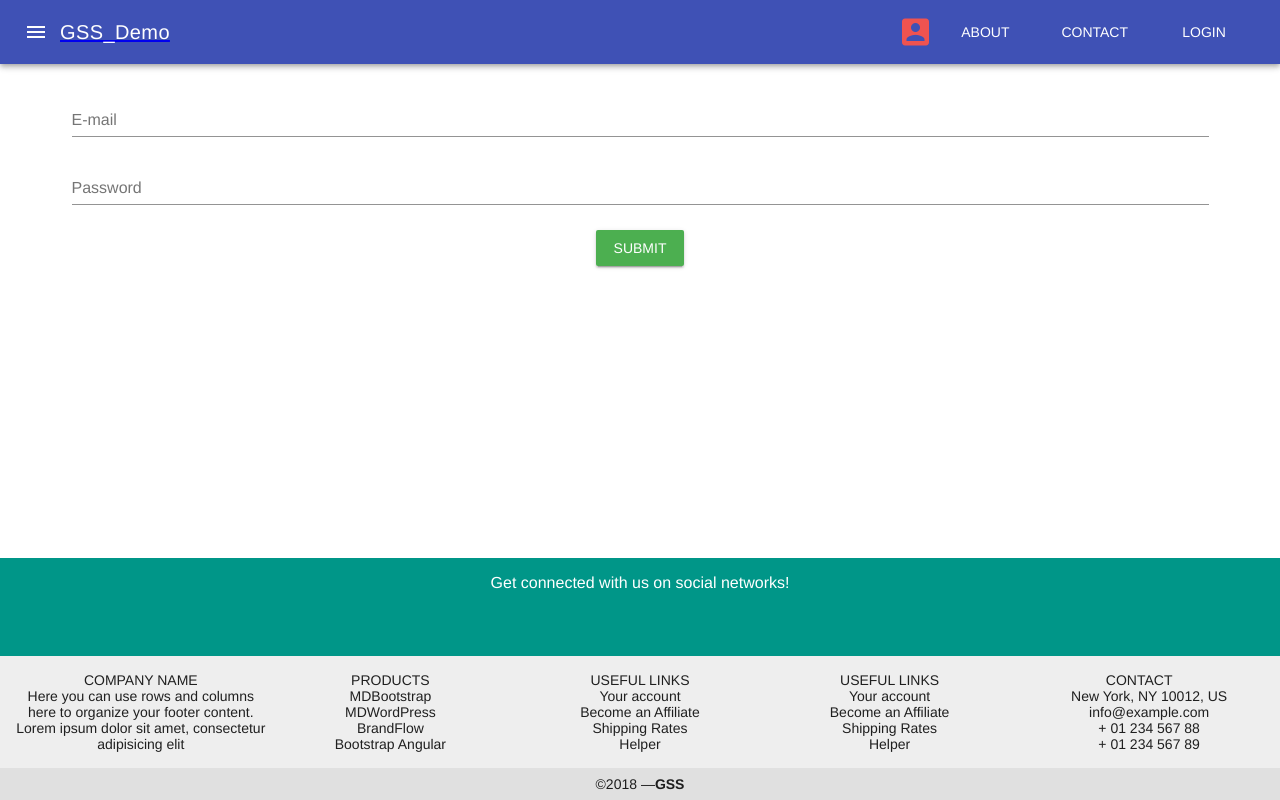
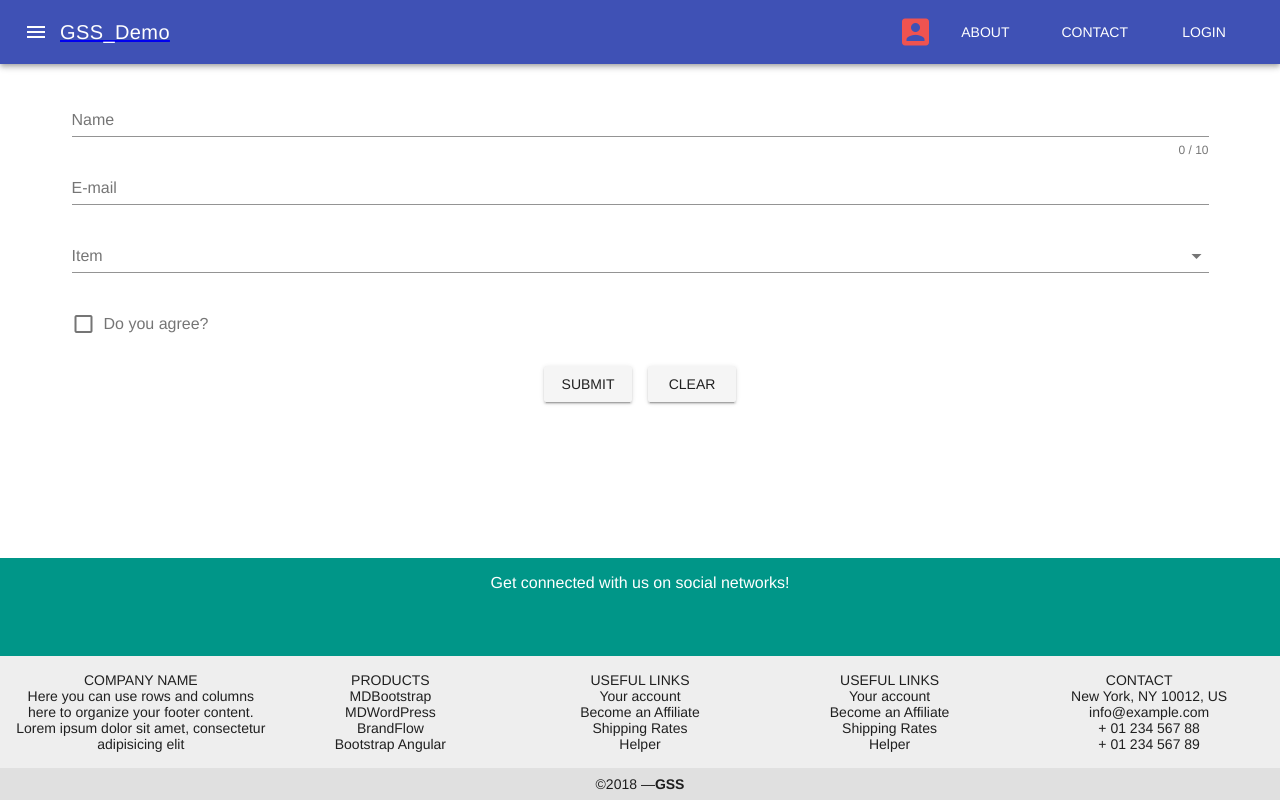
Before and after one commit to program-book-club-for-fun/bookmark-client, a Vue app: page /#/login in a window 1280 px wide. Built offline with nearby package versions, Linux system fonts and the light colour scheme.

Commit message:
[修改] 1.表單驗證 2.必填檢驗

```diff
--- a/src/components/AppLogin.vue
+++ b/src/components/AppLogin.vue
@@ -1,42 +1,97 @@
 <template>
 <v-container>
-          <v-alert :value="alert" color="lime" type="warning">
-            Please fill in Email and Password
-        </v-alert>
-        <v-form @submit.prevent="submit">
+  <v-form ref="form" v-model="valid" lazy-validation>
+    <v-text-field
+      v-model="name"
+      :rules="nameRules"
+      :counter="10"
+      label="Name"
+      required
+    ></v-text-field>
     <v-text-field
       v-model="email"
+      :rules="emailRules"
       label="E-mail"
       required
     ></v-text-field>
+    <v-select
+      v-model="select"
+      :items="items"
+      :rules="[v => !!v || 'Item is required']"
+      label="Item"
+      required
+    ></v-select>
+    <v-checkbox
+      v-model="checkbox"
+      :rules="[v => !!v || 'You must agree to continue!']"
+      label="Do you agree?"
+      required
+    ></v-checkbox>
 
-            <v-text-field
-            v-model="password"
-            label="Password"
-            type="password"
-            required
-            ></v-text-field>
-            <v-btn color="green" class="success" type="submit">Submit</v-btn>
+    <v-btn
+      :disabled="!valid"
+      @click="submit"
+    >
+      submit
+    </v-btn>
+    <v-btn @click="clear">clear</v-btn>
   </v-form>
 </v-container>
 </template>
 
 <script>
+  import axios from 'axios'
+
   export default {
-        data(){
-            return{
-                email:null,
-                password:null,
-                alert:false,
+    data: () => ({
+      valid: true,
+      name: '',
+      nameRules: [
+        v => !!v || 'Name is required',
+        v => (v && v.length <= 10) || 'Name must be less than 10 characters'
+      ],
+      email: '',
+      emailRules: [
+        v => !!v || 'E-mail is required',
+        v => /^\w+([.-]?\w+)*@\w+([.-]?\w+)*(\.\w{2,3})+$/.test(v) || 'E-mail must be valid'
+      ],
+      select: null,
+      items: [
+        'Item 1',
+        'Item 2',
+        'Item 3',
+        'Item 4'
+      ],
+      checkbox: false
+    }),
+
+    methods: {
+      submit () {
+        if (this.$refs.form.validate()) {
+          // Native form submission is not yet supported
+          axios.post('/api/submit', {
+            name: this.name,
+            email: this.email,
+            select: this.select,
+            checkbox: this.checkbox
+          })
         }
       },
-        methods:{
-            submit(){
-                if(!this.email && !this.password){
-                    this.alert = true;
-                }
-                console.log(`Email is ${this.email} and password is ${this.password}`);
+      clear () {
+        this.$refs.form.reset()
       }
     }
   }
 </script>
+
+<style>
+.g-signin-button {
+  /* This is where you control how the button looks. Be creative! */
+  display: inline-block;
+  padding: 4px 8px;
+  border-radius: 3px;
+  background-color: #3c82f7;
+  color: #fff;
+  box-shadow: 0 3px 0 #0f69ff;
+}
+</style>
```
Lines whose indentation alone changed are shown as unchanged.
